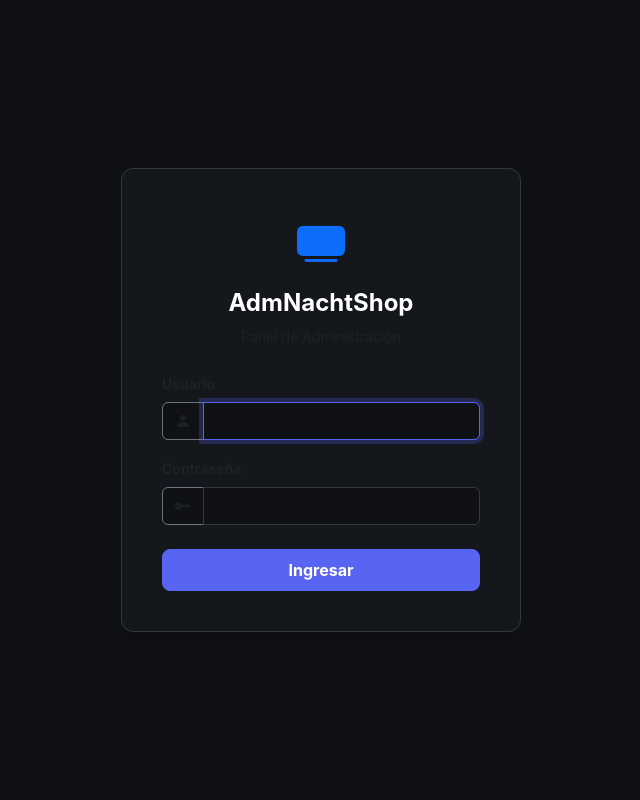
After one commit to EmanuelDRV/Sistema-Adm-pra-AWS, a Flask app: page /login in a window 1280 px wide. The commit adds this page. Shown: the whole page, without its empty margins (319-959 px from the left). Run offline with Flask 3, Linux system fonts and the light colour scheme.

Commit message:
feat: add login authentication system

```diff
--- a/app.py
+++ b/app.py
@@ -1,5 +1,6 @@
 import os
-from flask import Flask, render_template, request, redirect, url_for, flash
+from functools import wraps
+from flask import Flask, render_template, request, redirect, url_for, flash, session
 from flask_sqlalchemy import SQLAlchemy
 from datetime import datetime, timedelta
 import urllib.parse
@@ -10,6 +11,39 @@ from sqlalchemy import or_
 import re
 
 app = Flask(__name__)
+
+# --- LOGIN Y SEGURIDAD ---
+# Configuramos los usuarios desde las variables de entorno, o usamos unos por defecto
+admin_users_raw = os.getenv('ADMIN_USERS', 'admin1:secreto1,admin2:secreto2,admin3:secreto3')
+ADMIN_USERS = {}
+for par in admin_users_raw.split(','):
+    if ':' in par:
+        u, p = par.split(':', 1)
+        ADMIN_USERS[u.strip()] = p.strip()
+
+@app.before_request
+def require_login():
+    rutas_libres = ['login', 'static']
+    if request.endpoint not in rutas_libres and not session.get('logged_in'):
+        return redirect(url_for('login'))
+
+@app.route('/login', methods=['GET', 'POST'])
+def login():
+    if request.method == 'POST':
+        username = request.form.get('username')
+        password = request.form.get('password')
+        if username in ADMIN_USERS and ADMIN_USERS[username] == password:
+            session['logged_in'] = True
+            session['username'] = username
+            return redirect(url_for('dashboard'))
+        else:
+            flash('Usuario o contraseña incorrectos.', 'error')
+    return render_template('login.html')
+
+@app.route('/logout')
+def logout():
+    session.clear()
+    return redirect(url_for('login'))
 
 # Obtenemos la URL de la base de datos desde las variables de entorno de Fly.io
 # Si no la encuentra (porque estás en tu PC local), usará SQLite por defecto.
--- /dev/null
+++ b/templates/login.html
@@ -0,0 +1,96 @@
+<!DOCTYPE html>
+<html lang="es">
+<head>
+    <meta charset="UTF-8">
+    <meta name="viewport" content="width=device-width, initial-scale=1.0">
+    <title>Login | AdmNachtShop</title>
+    <!-- Bootstrap 5 CSS -->
+    <link href="https://cdn.jsdelivr.net/npm/bootstrap@5.3.0/dist/css/bootstrap.min.css" rel="stylesheet">
+    <!-- Bootstrap Icons -->
+    <link href="https://cdn.jsdelivr.net/npm/bootstrap-icons@1.10.5/font/bootstrap-icons.css" rel="stylesheet">
+    <style>
+        body {
+            background-color: #0f1115;
+            color: #DBDEE1;
+            font-family: 'Inter', -apple-system, BlinkMacSystemFont, "Segoe UI", Roboto, sans-serif;
+            height: 100vh;
+            display: flex;
+            align-items: center;
+            justify-content: center;
+        }
+        .login-card {
+            background-color: #14171c;
+            border: 1px solid #35373C;
+            border-radius: 12px;
+            padding: 40px;
+            width: 100%;
+            max-width: 400px;
+            box-shadow: 0 8px 24px rgba(0,0,0,0.2);
+        }
+        .form-control {
+            background-color: #0f1115;
+            border: 1px solid #35373C;
+            color: #DBDEE1;
+        }
+        .form-control:focus {
+            background-color: #0f1115;
+            border-color: #5865F2;
+            color: #DBDEE1;
+            box-shadow: 0 0 0 0.25rem rgba(88, 101, 242, 0.25);
+        }
+        .btn-primary {
+            background-color: #5865F2;
+            border-color: #5865F2;
+        }
+        .btn-primary:hover {
+            background-color: #4752C4;
+            border-color: #4752C4;
+        }
+    </style>
+</head>
+<body>
+
+<div class="login-card">
+    <div class="text-center mb-4">
+        <i class="bi bi-tv-fill text-primary" style="font-size: 3rem;"></i>
+        <h4 class="mt-2 fw-bold text-white">AdmNachtShop</h4>
+        <p class="text-muted small">Panel de Administración</p>
+    </div>
+
+    {% with messages = get_flashed_messages(with_categories=true) %}
+      {% if messages %}
+        {% for category, message in messages %}
+          <div class="alert alert-{{ category if category != 'error' else 'danger' }} alert-dismissible fade show text-center" role="alert">
+            {{ message }}
+            <button type="button" class="btn-close btn-close-white" data-bs-dismiss="alert" aria-label="Close"></button>
+          </div>
+        {% endfor %}
+      {% endif %}
+    {% endwith %}
+
+    <form method="POST" action="/login">
+        <div class="mb-3">
+            <label class="form-label text-muted small fw-bold">Usuario</label>
+            <div class="input-group">
+                <span class="input-group-text border-secondary text-muted" style="background-color: #0f1115;">
+                    <i class="bi bi-person-fill"></i>
+                </span>
+                <input type="text" class="form-control" name="username" required autofocus>
+            </div>
+        </div>
+        <div class="mb-4">
+            <label class="form-label text-muted small fw-bold">Contraseña</label>
+            <div class="input-group">
+                <span class="input-group-text border-secondary text-muted" style="background-color: #0f1115;">
+                    <i class="bi bi-key-fill"></i>
+                </span>
+                <input type="password" class="form-control" name="password" required>
+            </div>
+        </div>
+        <button type="submit" class="btn btn-primary w-100 fw-bold py-2 rounded-3">Ingresar</button>
+    </form>
+</div>
+
+<script src="https://cdn.jsdelivr.net/npm/bootstrap@5.3.0/dist/js/bootstrap.bundle.min.js"></script>
+</body>
+</html>
--- a/test_app.py
+++ b/test_app.py
@@ -44,6 +44,9 @@ hoy = now.strftime("%Y-%m-%d")
 
 ctx = app.app_context()
 ctx.push()
+
+# Simulamos un login exitoso en el cliente de prueba para que los requests no sean redirigidos a /login
+client.post('/login', data={'username': 'admin1', 'password': 'secreto1'})
 
 print("\n=== 1. PAGINAS PRINCIPALES (GET) ===")
 paginas = [
```
Also changed, not shown: templates/base.html (+13 -7 lines).
